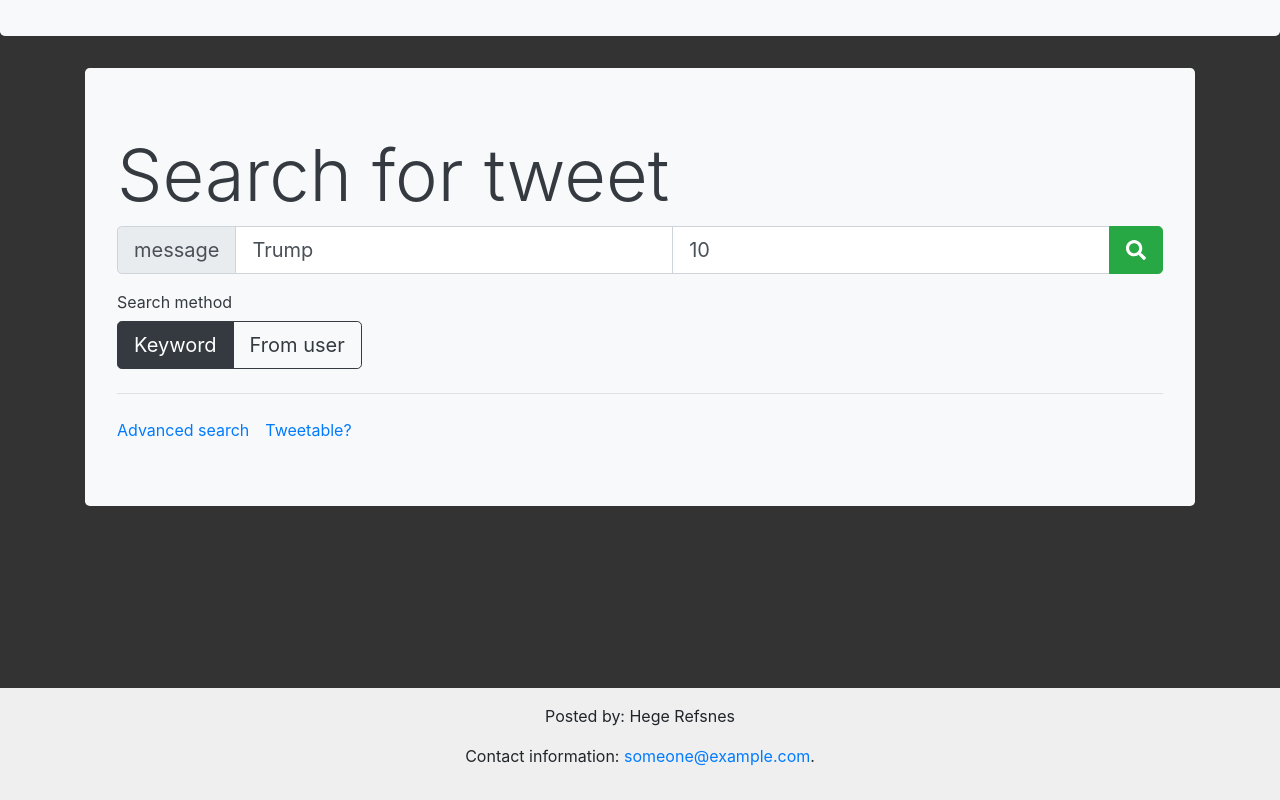
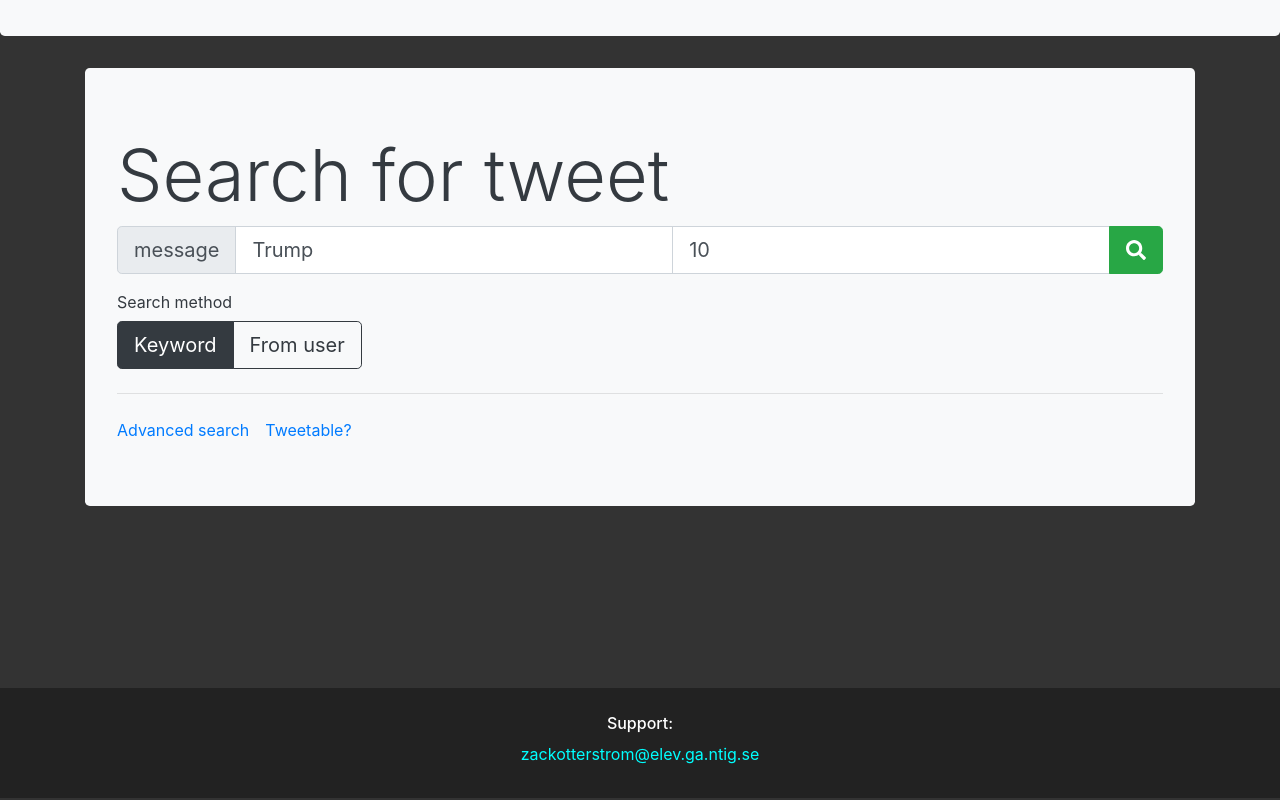
Before and after one commit to zackotterstrom/SAoT, a Vue app: page / in a window 1280 px wide. Shown: the part 234-1034 px from the top of the page. Built offline with nearby package versions, Linux system fonts and the light colour scheme.

Commit message:
Fixed a very nice and not so fat footer with good link

```diff
--- a/src/components/Footer.vue
+++ b/src/components/Footer.vue
@@ -1,8 +1,9 @@
 <template lang="html">
     <footer>
-        <p>Posted by: Hege Refsnes</p>
-        <p>Contact information: <a href="mailto:someone@example.com">
-        someone@example.com</a>.</p>
+        <h6>Support:</h6>
+
+        <p><a href="//www.notevendoommusic.com">
+        zackotterstrom@elev.ga.ntig.se</a></p>
     </footer>
 </template>
 
@@ -23,7 +24,11 @@ export default class Footer extends Vue {
         bottom: -100%;
         left: 0;
         padding: 1rem;
-        background-color: #efefef;
+        background-color: #222;
         text-align: center;
-        position-
+    footer h6
+        color: white
+        margin-top: 10px;
+    footer a
+        color: cyan
 </style>
```
